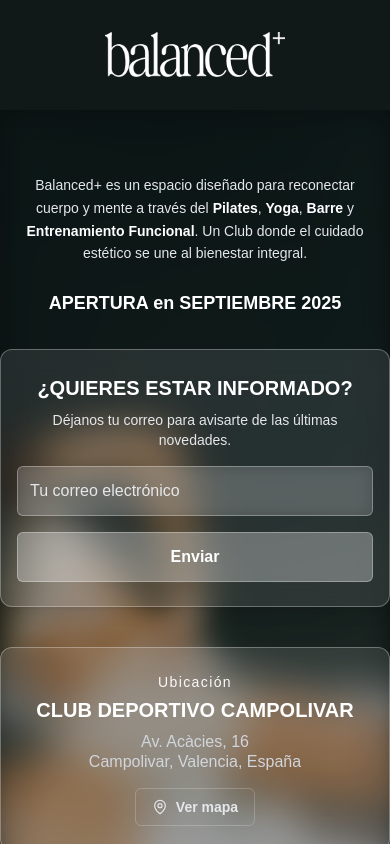
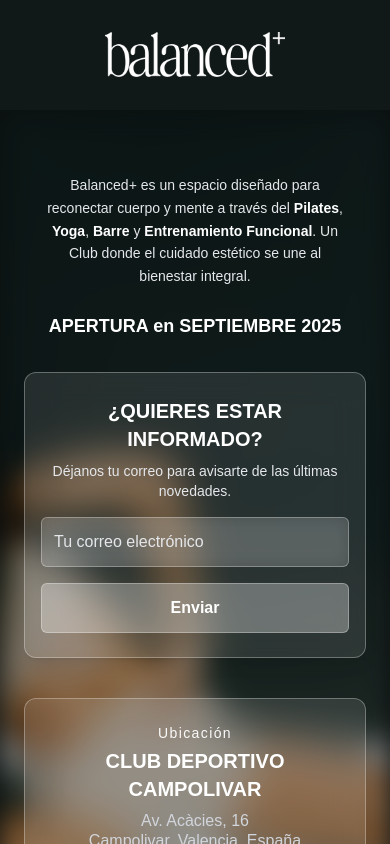
Before and after one commit to balancedplus/balancedpluslanding, a Next.js app: page / in a window 390 px wide. Shown: the top 844 px of the page. Built offline with nearby package versions, Linux system fonts and the light colour scheme.

Commit message:
Se integra el componente LocationBox directamente en page.js

```diff
--- a/app/components/LocationBox.jsx
+++ /dev/null
@@ -1,29 +0,0 @@
-// app/components/LocationBox.jsx
-import { MapPin } from "lucide-react";
-
-export default function LocationBox() {
-  return (
-    <div className=" z-2 mt-10 w-full max-w-[28rem] rounded-xl border border-white/30 bg-white/10 p-6 backdrop-blur-lg m-px-10">
-      <h2 className="mb-1 text-sm font-medium tracking-widest text-neutral-50">
-        Ubicación
-      </h2>
-
-      <h3 className="text-xl font-semibold text-white">CLUB DEPORTIVO CAMPOLIVAR</h3>
-
-      <address className="mt-2 not-italic leading-tight text-gray-300 z-[2]">
-        Av. Acàcies, 16<br />
-        Campolivar, Valencia, España
-      </address>
-
-      <a
-        href="https://www.google.es/maps/place/Club+Deportivo+Campo+Olivar/@39.5274531,-0.4257854,20.1z/data=!4m6!3m5!1s0xd60451e027bbb9f:0xa9dae2b42f88c367!8m2!3d39.5275323!4d-0.4258424!16s%2Fg%2F1z44b5xbg?hl=es&entry=ttu&g_ep=EgoyMDI1MDYxMS4wIKXMDSoASAFQAw%3D%3D"
-        target="_blank"
-        rel="noopener noreferrer"
-        className="mt-4 inline-flex items-center gap-2 rounded-md border border-white/20 px-4 py-2 text-sm font-semibold text-gray-200 transition hover:bg-white/40"
-      >
-        <MapPin size={16} strokeWidth={1.8} />
-        Ver mapa
-      </a>
-    </div>
-  );
-}
--- a/app/globals.css
+++ b/app/globals.css
@@ -67,7 +67,9 @@
   align-items: center;
   text-align: center;
   color: white;
-  padding-bottom: 4vh;;
+  padding-bottom: 4vh;
+  padding-left: 1.5rem;
+  padding-right: 1.5rem;
 }
 
 .background-image {
--- a/app/page.js
+++ b/app/page.js
@@ -1,7 +1,7 @@
 'use client'
 import Image from "next/image";
 import { useState } from 'react';
-import LocationBox from "./components/LocationBox";
+import { MapPin } from "lucide-react";
 
 
 export default function Home() {
@@ -63,7 +63,7 @@
 
 
 
-  <div className="w-full max-w-[28rem] rounded-xl border border-white/30 bg-white/10 p-6 px-4 sm:px-6 backdrop-blur-lg text-white shadow-lg relative z-20 mx-auto">
+  <div className="max-w-[28rem] w-full rounded-xl border border-white/30 bg-white/10 p-6 px-4 sm:px-6 backdrop-blur-lg text-white shadow-lg relative z-20">
     <h2 className="text-xl font-semibold mb-2">¿QUIERES ESTAR INFORMADO?</h2>
     <p className="text-sm text-gray-200 mb-4">Déjanos tu correo para avisarte de las últimas novedades.</p>
 
@@ -89,7 +89,25 @@
 </div>
 
 
-   <LocationBox />
+    <div className="z-20 mt-10 max-w-[28rem] w-full rounded-xl border border-white/30 bg-white/10 p-6 backdrop-blur-lg text-white shadow-lg relative z-20">
+    <h2 className="mb-1 text-sm font-medium tracking-widest text-neutral-50">
+      Ubicación
+    </h2>
+    <h3 className="text-xl font-semibold text-white">CLUB DEPORTIVO CAMPOLIVAR</h3>
+    <address className="mt-2 not-italic leading-tight text-gray-300 z-[2]">
+      Av. Acàcies, 16<br />
+      Campolivar, Valencia, España
+    </address>
+    <a
+      href="https://www.google.es/maps/place/Club+Deportivo+Campo+Olivar/@39.5274531,-0.4257854,20.1z/data=!4m6!3m5!1s0xd60451e027bbb9f:0xa9dae2b42f88c367!8m2!3d39.5275323!4d-0.4258424!16s%2Fg%2F1z44b5xbg?hl=es&entry=ttu&g_ep=EgoyMDI1MDYxMS4wIKXMDSoASAFQAw%3D%3D"
+      target="_blank"
+      rel="noopener noreferrer"
+      className="mt-4 inline-flex items-center gap-2 rounded-md border border-white/20 px-4 py-2 text-sm font-semibold text-gray-200 transition hover:bg-white/40"
+    >
+      <MapPin size={16} strokeWidth={1.8} />
+      Ver mapa
+    </a>
+  </div>
 
   <div className="claim">
     <img src="/claimwhite.png" alt="Claim" style={{ width: "150px" }} />
```
